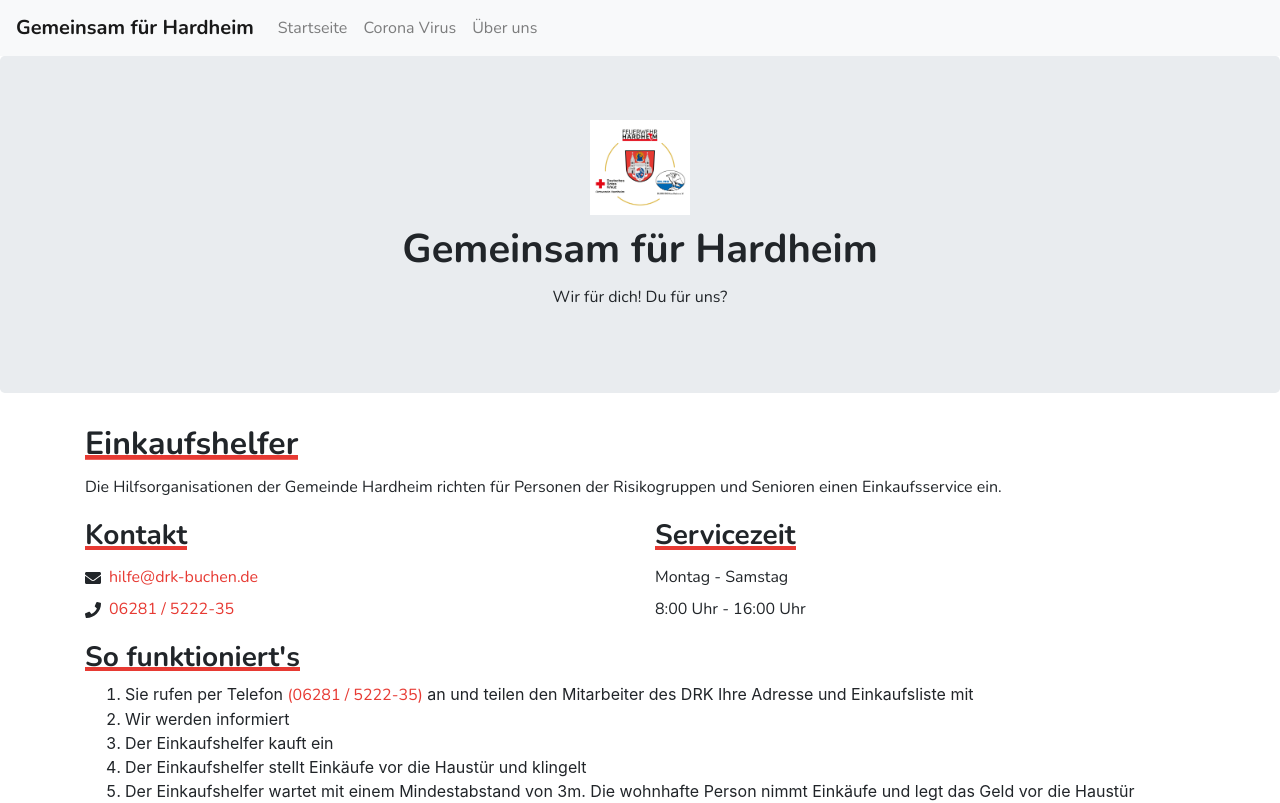
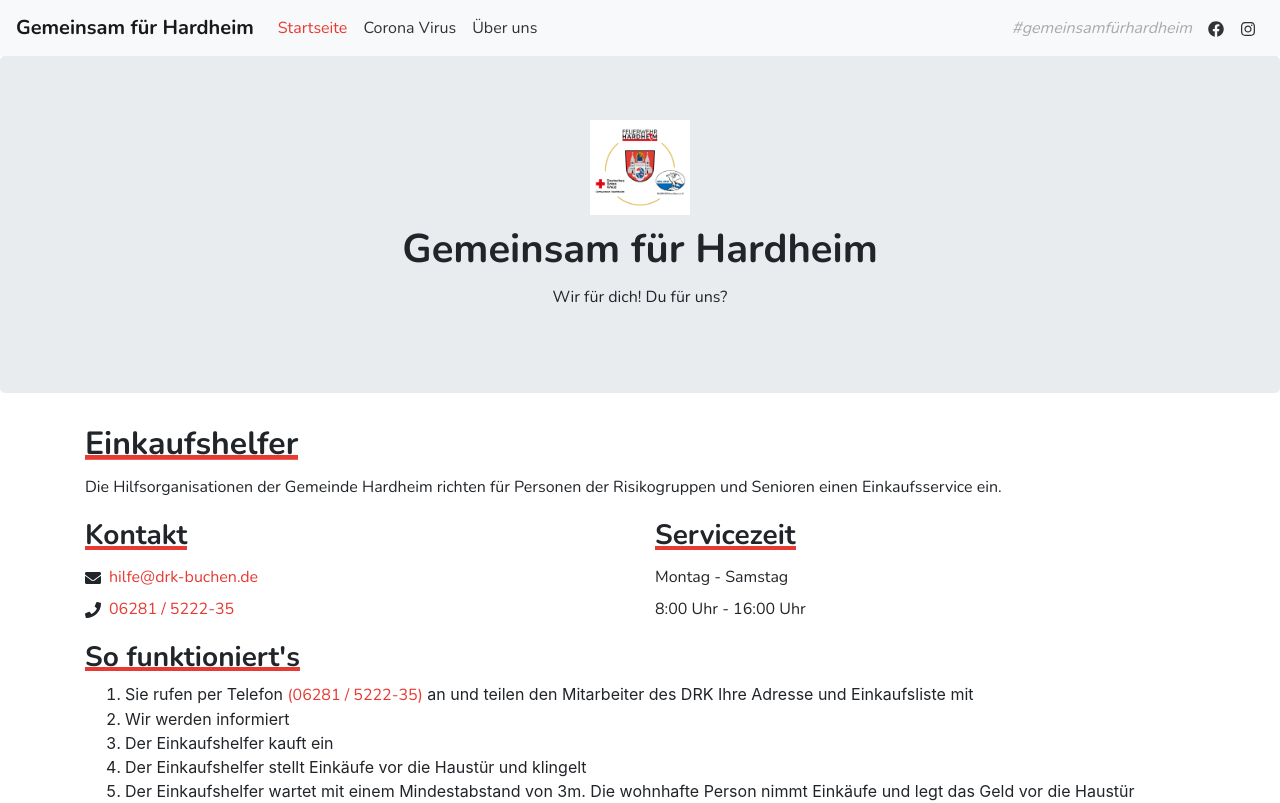
Before and after one commit to eisenils/gemeinsamfuerhardheim, a React (Create React App) app: page / in a window 1280 px wide. Shown: the top 803 px of the page. Built offline with nearby package versions, Linux system fonts and the light colour scheme.

Commit message:
Implement Socials and display active route.

```diff
--- a/src/components/Navigation.jsx
+++ b/src/components/Navigation.jsx
@@ -2,6 +2,20 @@ import React, { Component } from "react";
 import Navbar from "react-bootstrap/Navbar";
 import Nav from "react-bootstrap/Nav";
 import { Link } from "@reach/router";
+import { FaFacebook, FaInstagram } from "react-icons/fa";
+
+const MenuItem = props => (
+  <Link
+    {...props}
+    getProps={({ isCurrent }) => {
+      return {
+        style: {
+          color: isCurrent ? "#e73a33" : "#333"
+        }
+      };
+    }}
+  />
+);
 
 class Navigation extends Component {
   render() {
@@ -14,11 +28,46 @@ class Navigation extends Component {
           <Navbar.Toggle aria-controls="responsive-navbar-nav" />
           <Navbar.Collapse id="responsive-navbar-nav">
             <Nav className="mr-auto">
-              <Nav.Link href="/">Startseite</Nav.Link>
-              <Nav.Link href="/corona">Corona Virus</Nav.Link>
-              <Nav.Link href="/ueber-uns">Über uns</Nav.Link>
+              <Nav.Link>
+                <MenuItem to="/" className="nounderline">
+                  Startseite
+                </MenuItem>
+              </Nav.Link>
+              <Nav.Link>
+                <MenuItem to="/corona" className="nounderline">
+                  Corona Virus
+                </MenuItem>
+              </Nav.Link>
+              <Nav.Link>
+                <MenuItem to="/ueber-uns" className="nounderline">
+                  Über uns
+                </MenuItem>
+              </Nav.Link>
             </Nav>
           </Navbar.Collapse>
+          <Nav>
+            <Nav.Link disabled style={{ color: "#aaa" }}>
+              <i>#gemeinsamfürhardheim</i>
+            </Nav.Link>
+            <Nav.Link>
+              <a
+                href="https://www.facebook.com/Hardheim112-425450161608511/"
+                className="nounderline"
+                style={{ color: "#333" }}
+              >
+                <FaFacebook />
+              </a>
+            </Nav.Link>
+            <Nav.Link>
+              <a
+                href="https://www.instagram.com/hardheim112/"
+                className="nounderline"
+                style={{ color: "#333" }}
+              >
+                <FaInstagram />
+              </a>
+            </Nav.Link>
+          </Nav>
         </Navbar>
       </>
     );
```
